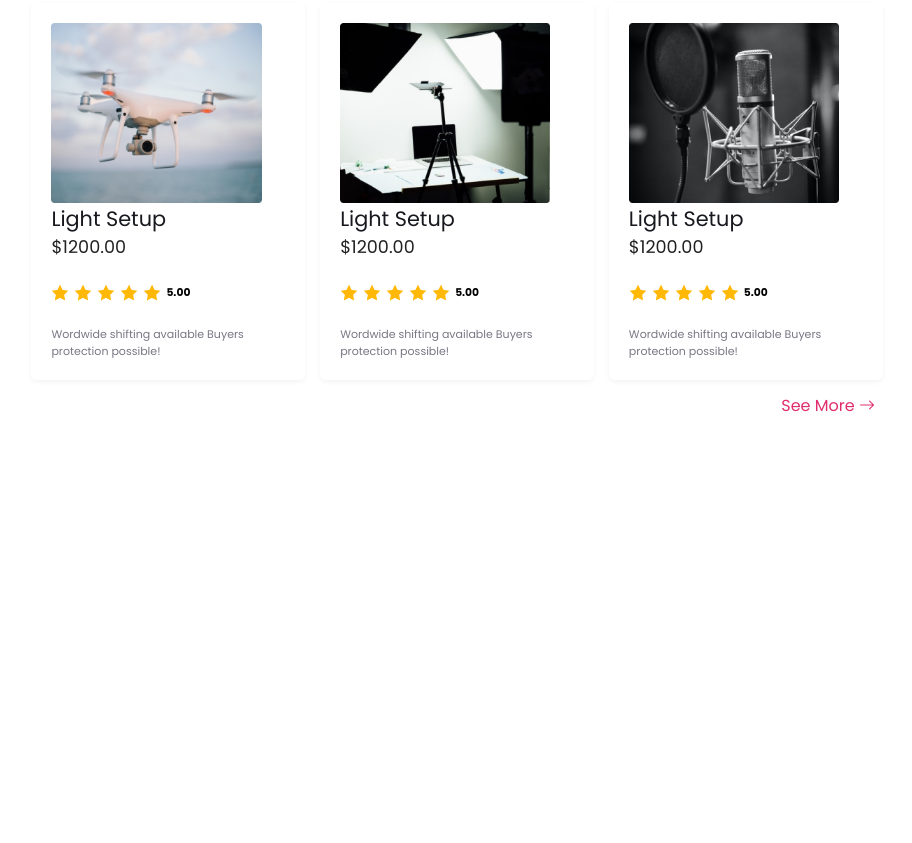
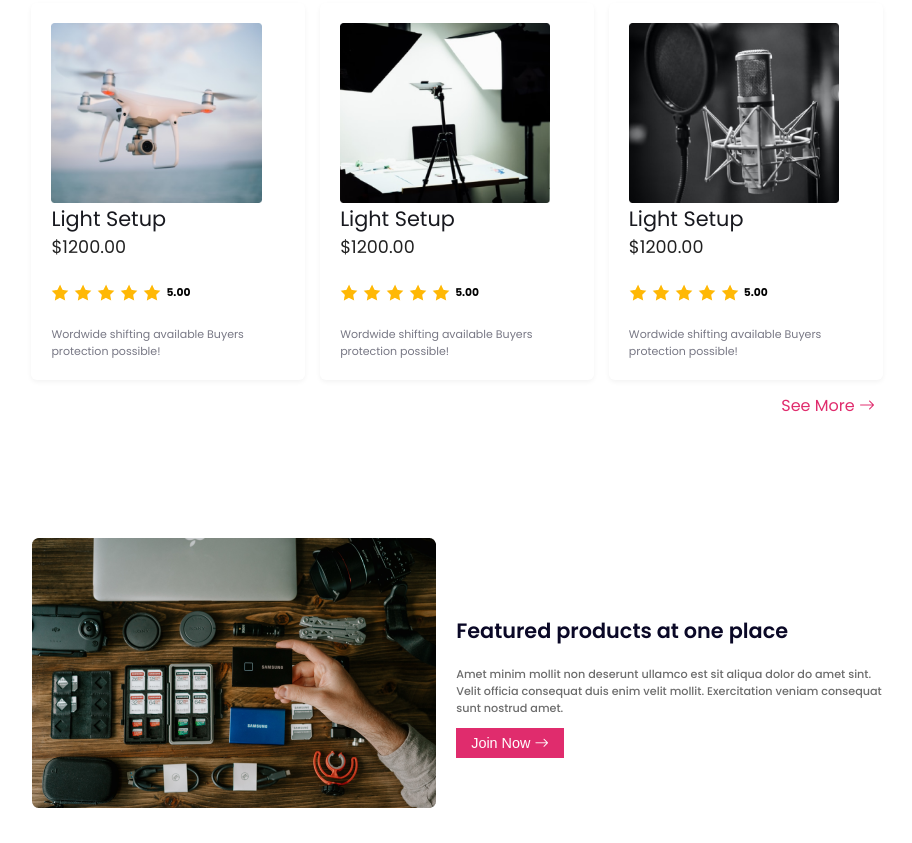
Before and after one commit to meghla840/Responsive_practice4, a plain HTML site: page index.html in a window 1280 px wide. Shown: the part 1834-2677 px from the top of the page, without its empty margins (183-1095 px from the left). Before the commit the page ends 2284 px from the top, so only its background shows below. Drawn offline with nearby package versions, Linux system fonts and the light colour scheme.

Commit message:
added feactures section

```diff
--- a/index.html
+++ b/index.html
@@ -103,7 +103,7 @@
                 Buyers protection possible!</p>
             </div>
             <div class="camera">
-                <img class="imgs" src="images/gear.png" alt="">
+                <img class="imgs" src="images/action.png" alt="">
                 <h3>Light Setup</h3>
                 <h4>$1200.00</h4>
                 <div class="star-contain">
@@ -179,6 +179,14 @@
     <section class="seemore">
         <a href=""> See More <i class="bi bi-arrow-right"></i></a>
     </section>
+    <section class="features">
+        <div><img src="images/gear.png" alt=""></div>
+        <div class="features-info">
+            <h3>Featured products at one place</h3>
+            <p>Amet minim mollit non deserunt ullamco est sit aliqua dolor do amet sint. <br> Velit officia consequat duis enim velit mollit. Exercitation veniam consequat <br> sunt nostrud amet.</p>
+            <button class="btn-primary">Join Now <i class="bi bi-arrow-right"></i></button>
+        </div>
+    </section>
   </main>
   <footer></footer>
 </body>
--- a/styles/style.css
+++ b/styles/style.css
@@ -177,3 +177,23 @@ nav ul li{
 .seemore a:hover{
     color: rgb(24, 28, 26);
 }
+/* Features section*/
+.features{
+    display: flex;
+    justify-content: center;
+    align-items: center;
+    gap: 20px;
+}
+.features-info h3{
+    font-size: 1.3rem;
+    color:rgba(10, 8, 38, 1) ;
+    font-weight: 600;
+}
+.features-info p{
+    font-size: .7rem;
+    color:rgba(108, 108, 108, 1) ;
+    font-weight: 500;
+}
+.features-info button{
+    border-radius: 0;
+}
```
